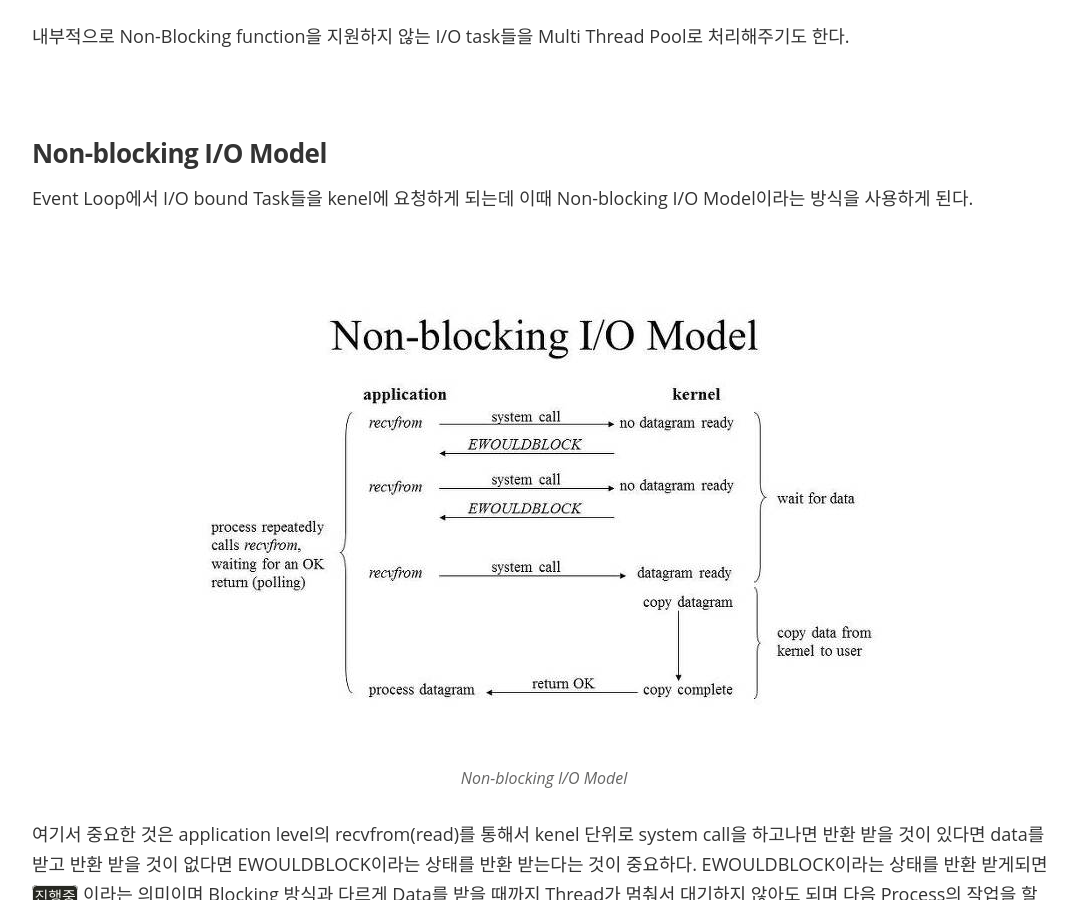
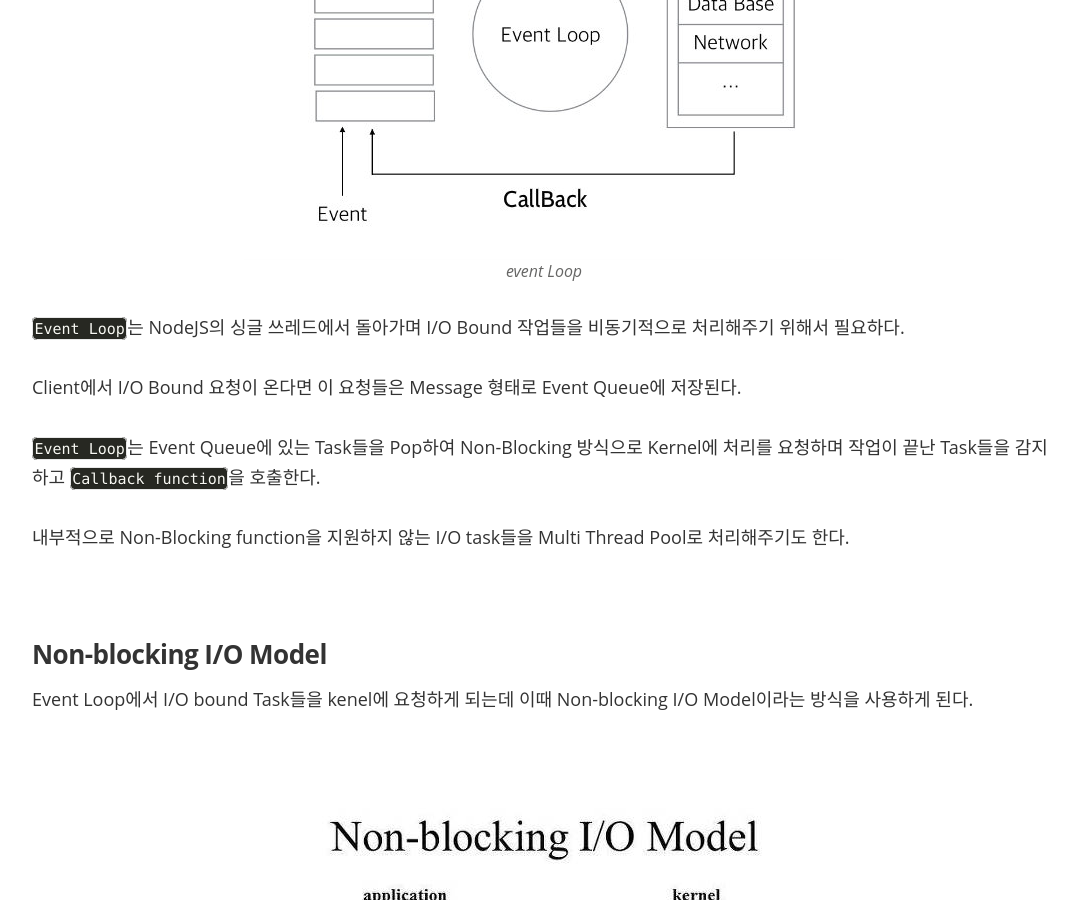
Before and after one commit to qkraudghgh/qkraudghgh.github.io, a Jekyll site: the page built from _posts/2016-10-24-node-async.md, in a window 1280 px wide and 900 px high, scrolled down 3673 px. Shown: the whole window, without its empty margins (96-1173 px from the left). Built offline with Jekyll 4.4.1, drawn with Linux system fonts in a browser that asks for light colours; nearby versions of some CDN libraries; some web fonts are replaced; comment, search, counter and statistics services are not loaded.

Commit message:
Image update

```diff
--- a/_posts/2016-10-24-node-async.md
+++ b/_posts/2016-10-24-node-async.md
@@ -119,6 +119,8 @@ NodeJS는 multi Thread 방식의 문제점을 보완하기위해 Single Thread +
 
 # Event Loop
 
+![event Loop](/assets/images/event-loop.jpg)
+
 `Event Loop`는 NodeJS의 싱글 쓰레드에서 돌아가며 I/O Bound 작업들을 비동기적으로 처리해주기 위해서 필요하다.
 
 Client에서 I/O Bound 요청이 온다면 이 요청들은 Message 형태로 Event Queue에 저장된다.
```
Also changed, not shown: assets/images/event-loop.jpg (added).
